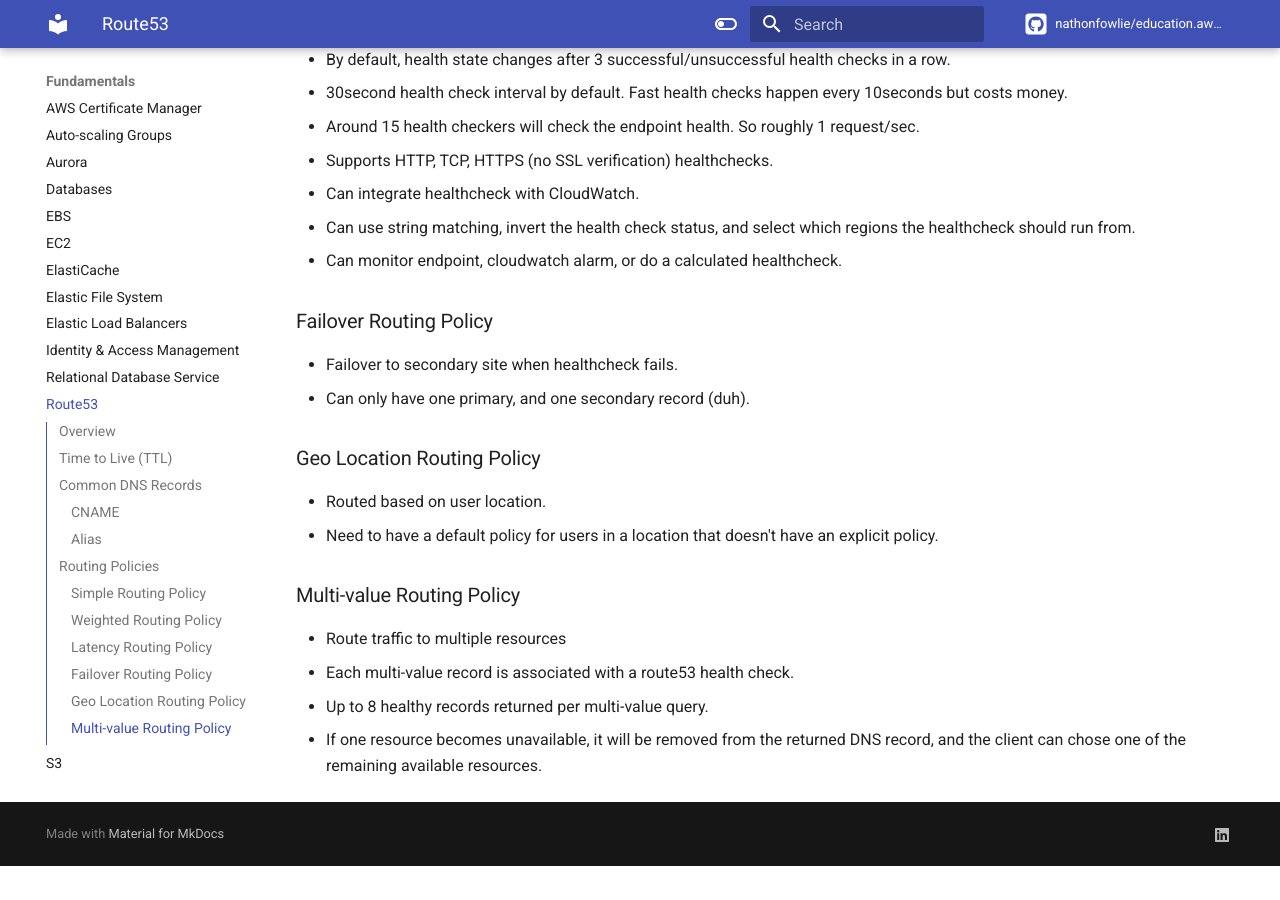
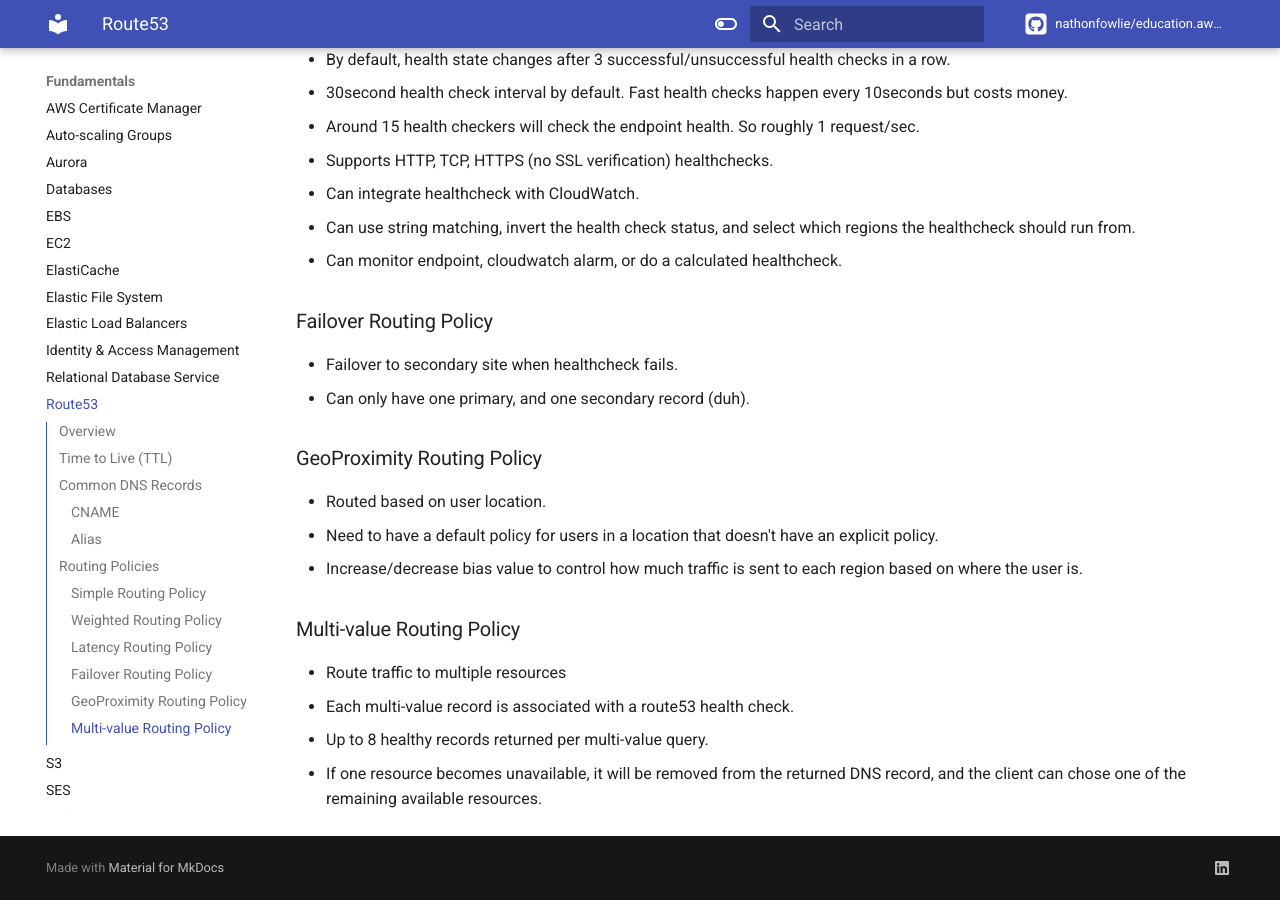
Before and after one commit to nathonfowlie/education.aws.developer_associate, an MkDocs documentation site: the page built from docs/fundamentals/route53.md, in a window 1280 px wide and 900 px high, scrolled down 1773 px. Built offline with MkDocs 1.6.1 and Material for MkDocs 9.7.7, drawn with Linux system fonts in a browser that asks for light colours; comment, search, counter and statistics services are not loaded; before the commit the page ends 2639 px from its top, so only the background shows below that.

Commit message:
docs: update route53 notes

```diff
--- a/docs/fundamentals/route53.md
+++ b/docs/fundamentals/route53.md
@@ -69,10 +69,11 @@
 - Failover to secondary site when healthcheck fails.
 - Can only have one primary, and one secondary record (duh).
 
-### Geo Location Routing Policy
+### GeoProximity Routing Policy
 
 - Routed based on user location.
 - Need to have a default policy for users in a location that doesn't have an explicit policy.
+- Increase/decrease bias value to control how much traffic is sent to each region based on where the user is.
 
 ### Multi-value Routing Policy
 
```
